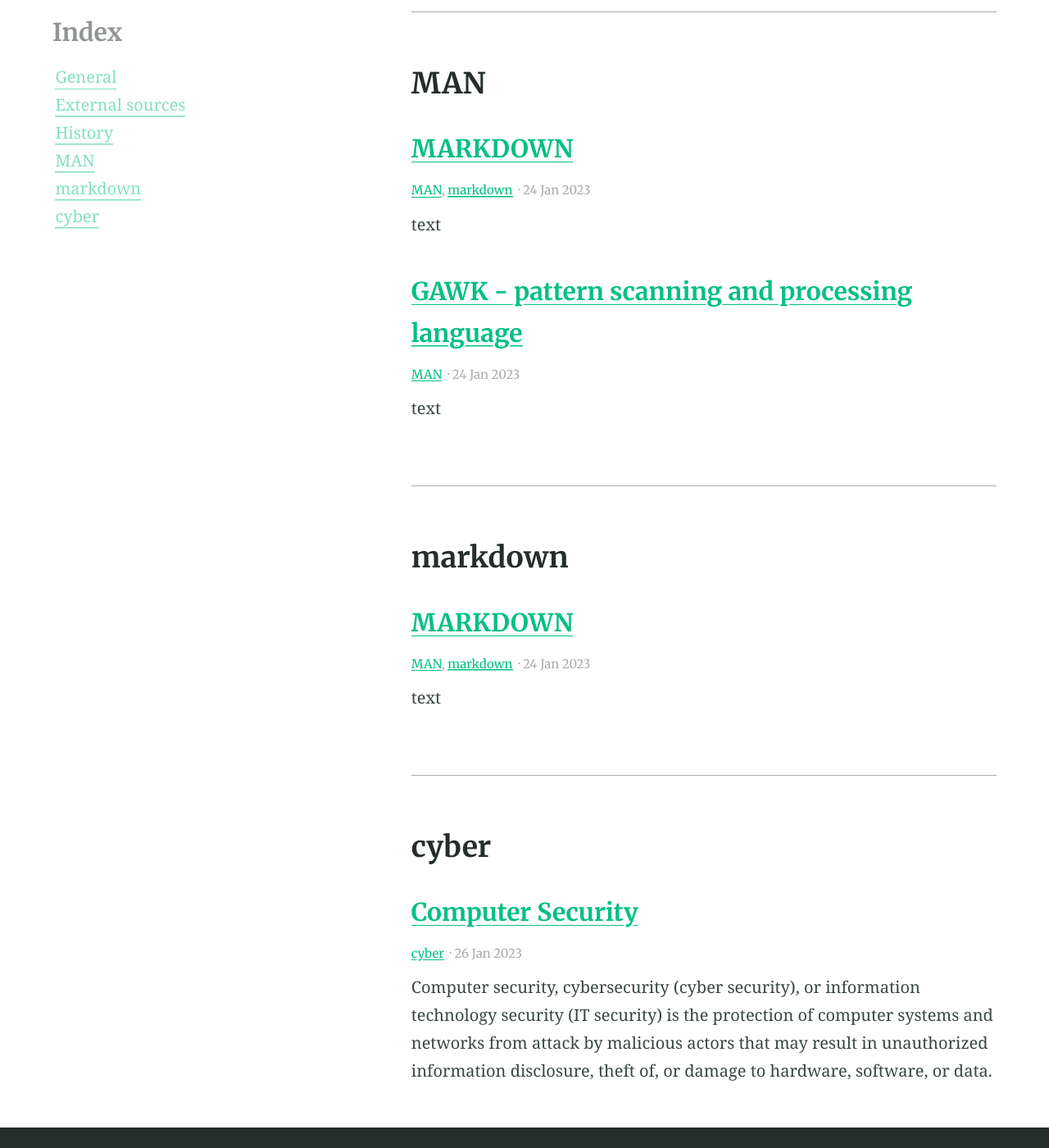
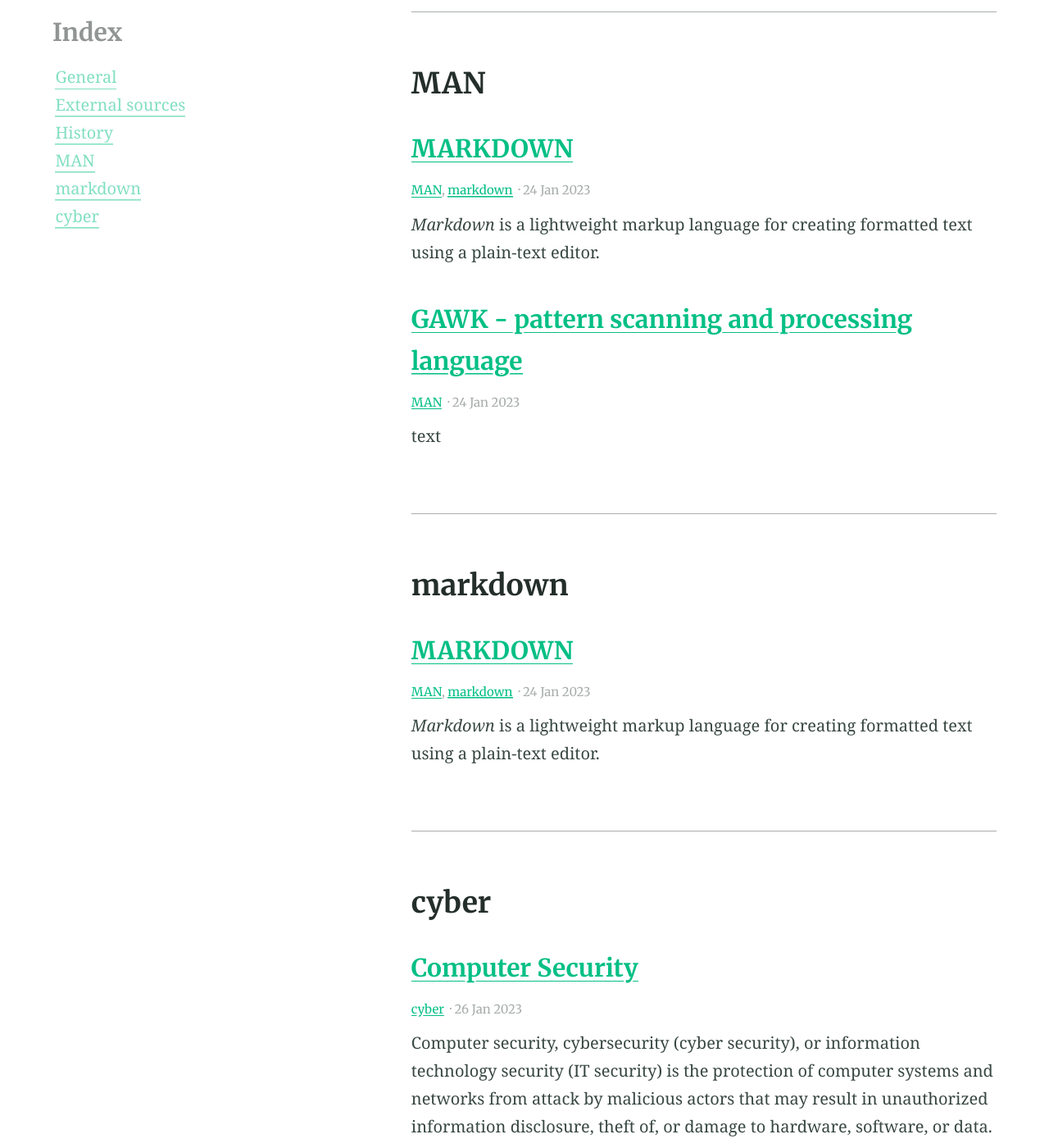
Before and after one commit to esccode/esccode.github.io, a Jekyll site: the page built from categories.md, in a window 1280 px wide and 1400 px high, scrolled down 2108 px. Shown: the whole window at 82% size. Built offline with Jekyll 4.4.1, drawn with Linux system fonts in a browser that asks for light colours.

Commit message:
markdown post corect

```diff
--- a/_posts/2023-01-24-markdown.md
+++ b/_posts/2023-01-24-markdown.md
@@ -4,7 +4,7 @@ categories:
 - MAN
 - markdown
 excerpt: |
-  text
+  *Markdown* is a lightweight markup language for creating formatted text using a plain-text editor.
 feature_text: |
   ## MARKDOWN
   MARKDOWN - convert text to HTML
```
